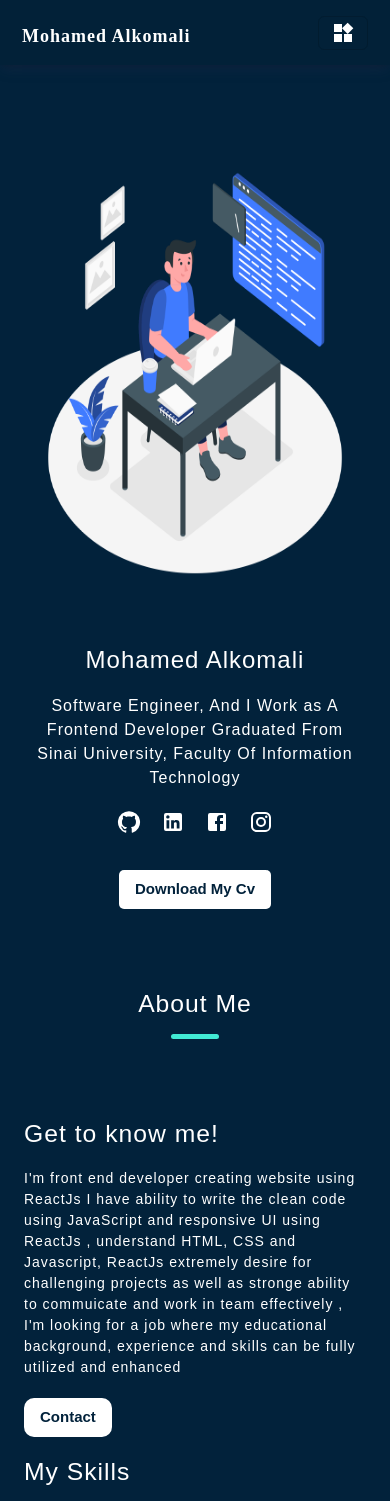
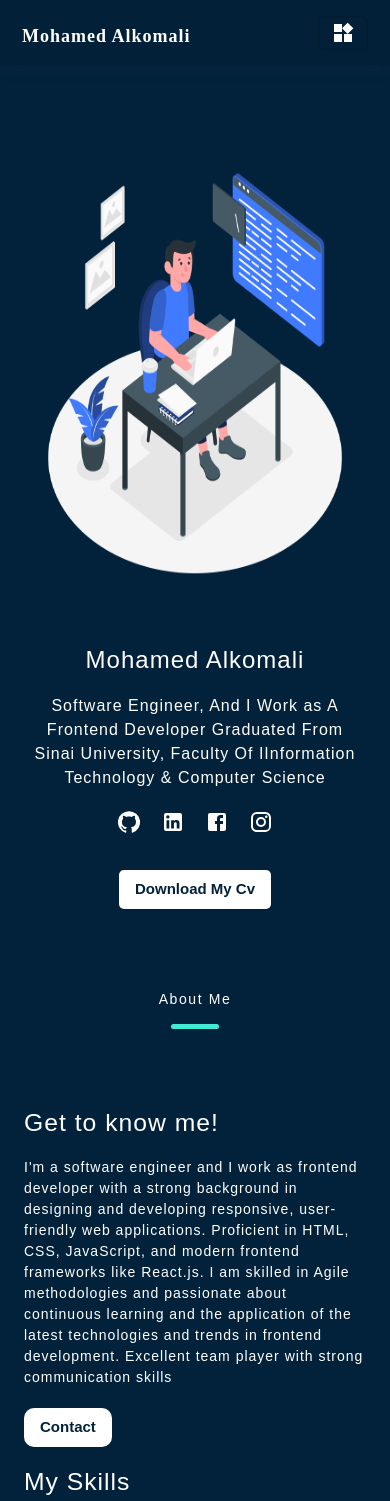
Before and after one commit to MohamedAhmed2023/personal-portfolio-React-, a React (Create React App) app: page / in a window 390 px wide. Shown: the top 1501 px of the page. Built offline with nearby package versions, Linux system fonts and the light colour scheme; a web font is replaced by a local one.

Commit message:
add more projects and update icons style

```diff
--- a/package.json
+++ b/package.json
@@ -5,6 +5,7 @@
   "dependencies": {
     "@emotion/react": "^11.11.4",
     "@emotion/styled": "^11.11.5",
+    "@fortawesome/fontawesome-free": "^6.6.0",
     "@mui/icons-material": "^5.15.20",
     "@mui/material": "^5.15.20",
     "@testing-library/jest-dom": "^5.17.0",
--- a/public/index.html
+++ b/public/index.html
@@ -28,6 +28,8 @@
   <link rel="preconnect" href="https://fonts.googleapis.com">
   <link rel="preconnect" href="https://fonts.gstatic.com" crossorigin>
   <link href="https://fonts.googleapis.com/css2?family=Playpen+Sans&display=swap" rel="stylesheet">
+  <link rel="stylesheet" href="https://cdnjs.cloudflare.com/ajax/libs/font-awesome/6.0.0-beta3/css/all.min.css">
+
   <title>alkomali portfolio</title>
 </head>
 
--- a/src/Components/CardsFilter/Card.js
+++ b/src/Components/CardsFilter/Card.js
@@ -14,16 +14,24 @@ function Card({ item }) {
             <div data-aos="fade-up" className="card-perant">
                 {item.map((val) => (
                     <div key={val.id} className="card">
-                        <img src={val.image} alt="" className="card__image"></img>
+                        <img src={val.image} alt={val.title} className="card__image" />
                         <div className="card__overlay">
                             <div className="overlay__text">
-                                <h3> {val.title}</h3>
-                                <a href={val.href} class="button">View</a>
+                                <h3>{val.title}</h3>
+                                <div className="icon-container">
+                                    <a href={val.githubHref} className="icon-link" aria-label="GitHub" target="_blank" rel="noopener noreferrer">
+                                        <i className="fab fa-github"></i>
+                                    </a>
+                                    <a href={val.href} className="icon-link" aria-label="View" target="_blank" rel="noopener noreferrer">
+                                        <i className="fas fa-eye"></i>
+                                    </a>
+                                </div>
                             </div>
                         </div>
                     </div>
                 ))}
             </div>
+
         </>
     )
 }
--- a/src/Components/CardsFilter/CardFilter.css
+++ b/src/Components/CardsFilter/CardFilter.css
@@ -5,7 +5,6 @@
     gap: 20px;
     margin-top: 50px !important;
     font-family: 'Kanit', sans-serif;
-
 }
 
 .card {
@@ -15,7 +14,6 @@
     border-radius: 10px !important;
     overflow: hidden;
 }
-
 
 .card__image {
     width: 400px;
@@ -50,44 +48,35 @@
     position: absolute;
     top: 50%;
     left: 50%;
-    -webkit-transform: translate(-50%, -50%);
-    -ms-transform: translate(-50%, -50%);
     transform: translate(-50%, -50%);
     text-align: center;
 }
 
-.button {
-    background-color: #ffff;
-    color: #011525;
-    border-radius: 10px;
-    padding: 8px 16px;
+.icon-container {
+    display: flex;
+    justify-content: center;
+    gap: 20px;
     margin-top: 20px;
-    display: inline-block;
-    text-decoration: none;
-
+    cursor: pointer;
 }
 
-.button:hover {
-    background-color: transparent;
-    border: 1px solid white;
+.icon-link {
     color: #ffff;
+    font-size: 1.5rem;
+    text-decoration: none;
 }
 
-
-
-/* ************************Btn*************************** */
-
-.Btn {
-    text-align: center;
-    margin: 20px 0;
+.icon-link:hover {
+    color: #41EAD4;
 }
 
-/* ***********************responesiveMobile*********************************** */
+.icon-link i {
+    transition: color 0.3s ease;
+}
 
-@media (max-width:992px) {
-
+/* Responsive Styles */
+@media (max-width: 992px) {
     .card-perant {
-        display: flex;
         flex-direction: column;
         width: 95%;
         margin: auto;
@@ -95,12 +84,16 @@
 
     .card__image {
         width: 100%;
-        height: 100%;
+        height: auto;
         margin: auto;
     }
 
     .overlay__text {
-        color: white;
         font-size: 10px !important;
     }
+
+    .icon-link {
+        font-size: 1.2rem;
+        /* Adjust size as needed */
+    }
 }
--- a/src/Components/HomePage/HomePage.js
+++ b/src/Components/HomePage/HomePage.js
@@ -26,7 +26,7 @@ function HomePage() {
                 <div data-aos="fade-up" className="container-home">
                     <div className="home-content">
                         <h2>Mohamed Alkomali</h2>
-                        <p>Software Engineer, And I Work as A Frontend Developer Graduated From Sinai University, Faculty Of Information Technology</p>
+                        <p>Software Engineer, And I Work as A Frontend Developer Graduated From Sinai University, Faculty Of IInformation Technology & Computer Science </p>
                         <a href={CV} download="Mohamed AlkomaliCv">
                             <div className="icon-Home">
                                 <a href="https://github.com/MohamedAhmed2023">
@@ -52,11 +52,7 @@ function HomePage() {
                     <div id="AboutSection" className="about-content">
                         <div data-aos="fade-up-right" className=" left-content">
                             <h2>Get to know me!</h2>
-                            <p>I'm front end developer creating website using ReactJs I have ability to write the
-                                clean code using JavaScript and responsive UI using ReactJs , understand HTML, CSS and Javascript, ReactJs
-                                extremely desire for challenging projects as well as stronge ability to commuicate and work in team effectively
-                                , I'm looking for a job where my educational background, experience and skills can be fully utilized and
-                                enhanced</p>
+                            <p>I'm a software engineer and I work as frontend developer with a strong background in designing and developing responsive, user-friendly web applications. Proficient in HTML, CSS, JavaScript, and modern frontend frameworks like React.js. I am skilled in Agile methodologies and passionate about continuous learning and the application of the latest technologies and trends in frontend development. Excellent team player with strong communication skills</p>
                             <a href="#contactSection"><button type="button">Contact</button></a>
                         </div>
                         <div data-aos="zoom-in-up" className="right-content">
@@ -69,6 +65,9 @@ function HomePage() {
                                 <div>React js</div>
                                 <div>RESTFUL API</div>
                                 <div>MongoDB</div>
+                                <div>redux toolkit</div>
+                                <div>Data Structure</div>
+                                <div>Algorithmes</div>
                                 <div>GraphQl API</div>
                                 <div>GIT\Hub</div>
                                 <div>presentation skills</div>
--- a/src/index.css
+++ b/src/index.css
@@ -5,33 +5,104 @@ body {
   background-color: #02223B !important;
 }
 
+/* Responsive HeadingText */
 .HeadingText {
   color: #ffff;
-  margin: 30px 0;
+  margin: 2rem 0;
+  /* Use rem for margin to scale with font size */
   font-family: 'Kanit', sans-serif;
-  letter-spacing: 1px;
+  letter-spacing: 0.1rem;
+  /* Use rem for letter-spacing */
+  font-size: 2rem;
+  /* Base font size */
 }
 
+/* Responsive h2-Heading */
 .h2-Heading {
-  margin: 15px 0;
+  margin: 1rem 0;
+  /* Use rem for margin */
   font-family: 'Kanit', sans-serif;
+  font-size: 1.5rem;
+  /* Base font size */
 }
 
-
+/* Responsive span-Heading::before */
 .span-Heading::before {
   content: '';
   position: absolute;
-  height: 5px;
+  height: 0.3rem;
+  /* Use rem for height */
   width: 3rem;
   background: #41EAD4;
   left: 50%;
   transform: translateX(-50%);
-  border-radius: 5px;
+  border-radius: 0.3rem;
+  /* Use rem for border-radius */
 }
 
+/* Responsive p-Heading */
 .p-Heading {
-  font-size: 18px;
-  margin: 45px 0;
+  font-size: 1.125rem;
+  /* Base font size */
+  margin: 2.8rem 0;
+  /* Use rem for margin */
   font-family: 'Kanit', sans-serif;
   text-align: start;
 }
+
+/* Media Queries for Responsive Font Sizes */
+@media (max-width: 1200px) {
+  .HeadingText {
+    font-size: 1.75rem;
+  }
+
+  .h2-Heading {
+    font-size: 1.25rem;
+  }
+
+  .p-Heading {
+    font-size: 1rem;
+  }
+}
+
+@media (max-width: 992px) {
+  .HeadingText {
+    font-size: 1.5rem;
+  }
+
+  .h2-Heading {
+    font-size: 1.125rem;
+  }
+
+  .p-Heading {
+    font-size: 0.875rem;
+  }
+}
+
+@media (max-width: 768px) {
+  .HeadingText {
+    font-size: 1.25rem;
+  }
+
+  .h2-Heading {
+    font-size: 1rem;
+  }
+
+  .p-Heading {
+    font-size: 0.75rem;
+  }
+}
+
+@media (max-width: 576px) {
+  .HeadingText {
+    font-size: 1rem;
+  }
+
+  .h2-Heading {
+    font-size: 0.875rem;
+  }
+
+  .p-Heading {
+    font-size: 0.625rem;
+  }
+}
--- a/src/index.js
+++ b/src/index.js
@@ -5,6 +5,8 @@ import App from './App';
 import reportWebVitals from './reportWebVitals';
 import 'bootstrap/dist/css/bootstrap.min.css';
 import 'bootstrap/dist/js/bootstrap.min.js';
+import '@fortawesome/fontawesome-free/css/all.min.css';
+
 
 
 const root = ReactDOM.createRoot(document.getElementById('root'));
```
Also changed, not shown: src/CardsData.js (+53 -17 lines), src/Components/images/AR.png (added), 1 other file (tests, documents, lock files or other folders).
